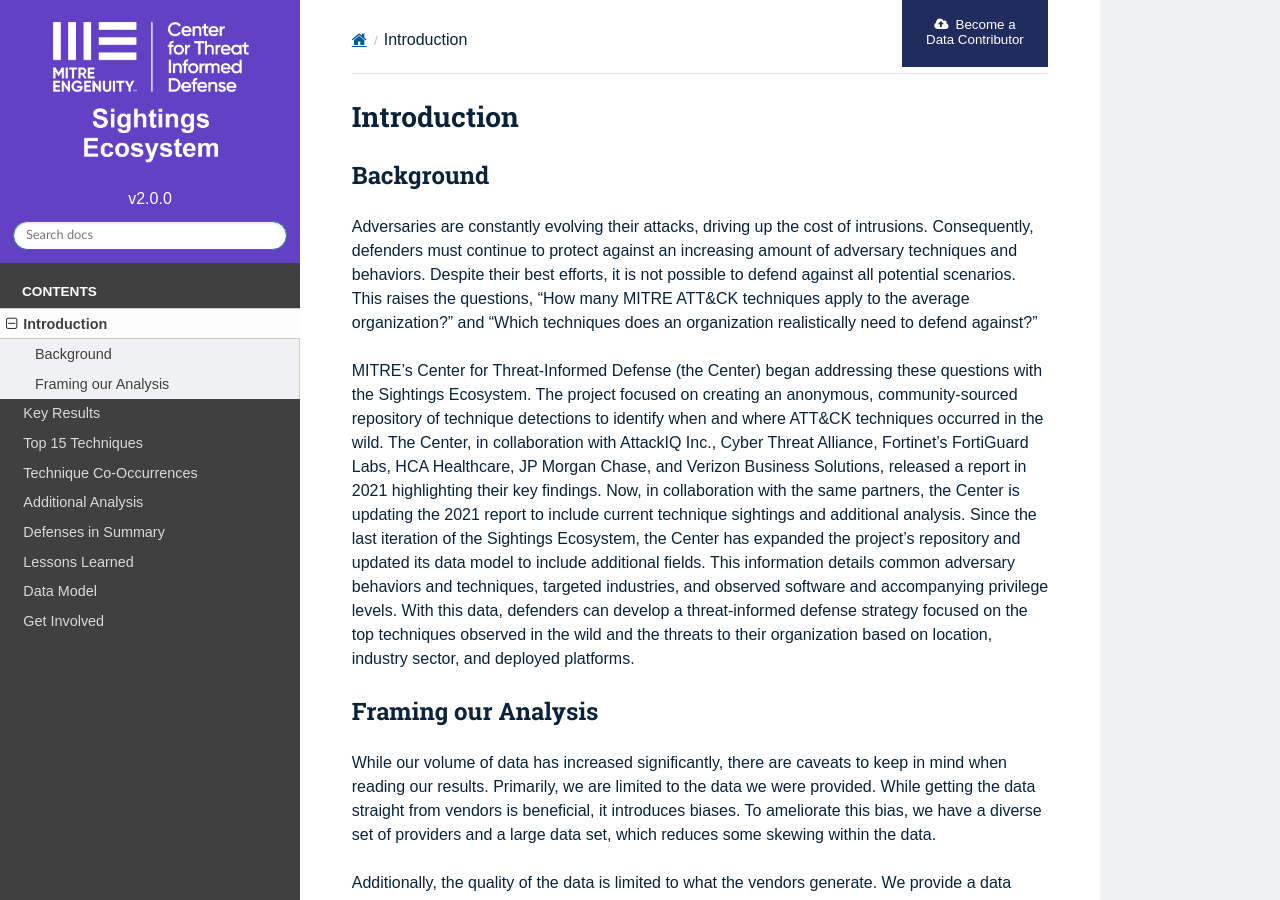
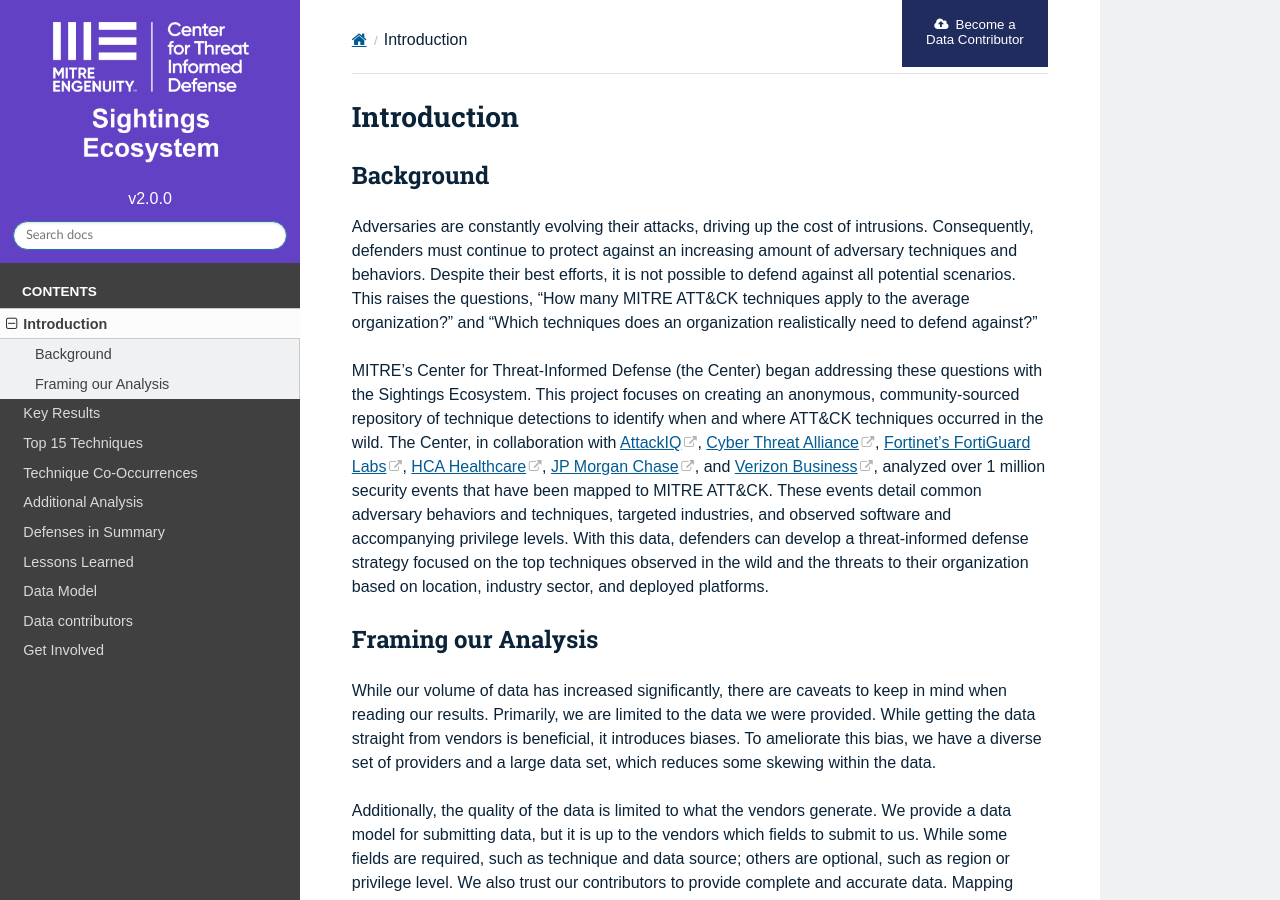
Before and after one commit to center-for-threat-informed-defense/sightings_ecosystem, a Sphinx documentation site: the page built from docs/introduction.rst, in a window 1280 px wide and 900 px high. Built offline with Sphinx 7.4.7 and the Read the Docs theme 2.0.0, drawn with Linux system fonts in a browser that asks for light colours.

Commit message:
added contributor page and logos

```diff
--- a/docs/index.rst
+++ b/docs/index.rst
@@ -31,6 +31,7 @@
     defenses-in-summary
     lessons-learned
     data-model
+    data-contributors
     get-involved
 
 Notice
--- a/docs/introduction.rst
+++ b/docs/introduction.rst
@@ -12,15 +12,11 @@
 organization realistically need to defend against?”
 
 MITRE’s Center for Threat-Informed Defense (the Center) began addressing these questions
-with the Sightings Ecosystem. The project focused on creating an anonymous,
+with the Sightings Ecosystem. This project focuses on creating an anonymous,
 community-sourced repository of technique detections to identify when and where ATT&CK
-techniques occurred in the wild. The Center, in collaboration with AttackIQ Inc., Cyber
-Threat Alliance, Fortinet’s FortiGuard Labs, HCA Healthcare, JP Morgan Chase, and
-Verizon Business Solutions, released a report in 2021 highlighting their key findings.
-Now, in collaboration with the same partners, the Center is updating the 2021 report to
-include current technique sightings and additional analysis. Since the last iteration of
-the Sightings Ecosystem, the Center has expanded the project’s repository and updated
-its data model to include additional fields. This information details common adversary
+techniques occurred in the wild. The Center, in collaboration with `AttackIQ <https://www.attackiq.com/>`__, `Cyber
+Threat Alliance <https://www.cyberthreatalliance.org/>`__, `Fortinet’s FortiGuard Labs <https://www.fortinet.com/fortiguard/labs>`__, `HCA Healthcare <https://hcahealthcare.com/>`__, `JP Morgan Chase <https://www.jpmorganchase.com/>`__, and
+`Verizon Business <http://www.verizon.com/business>`__, analyzed over 1 million security events that have been mapped to MITRE ATT&CK. These events detail common adversary
 behaviors and techniques, targeted industries, and observed software and accompanying
 privilege levels. With this data, defenders can develop a threat-informed defense
 strategy focused on the top techniques observed in the wild and the threats to their
```
Also changed, not shown: docs/data-contributors.rst (added, +43 -0 lines), docs/_static/Fortinet_Logo.png (added), docs/_static/Red-Canary-Logo.jpg (added), docs/_static/cato_logo.png (added), docs/_static/mnemonic_logo.png (added), docs/_static/picus_logo.svg (added), docs/_static/pipeline_logo.svg (added).
